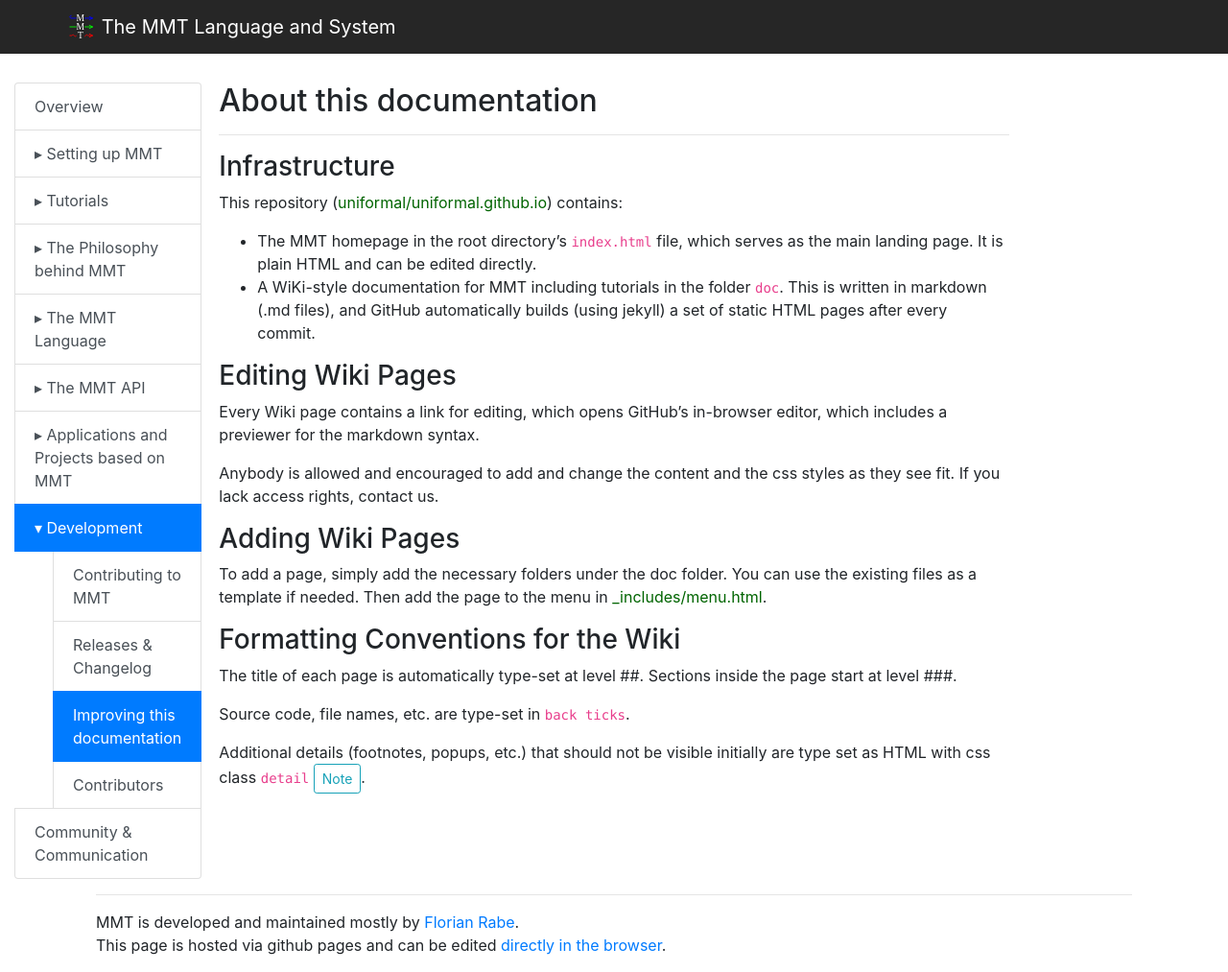
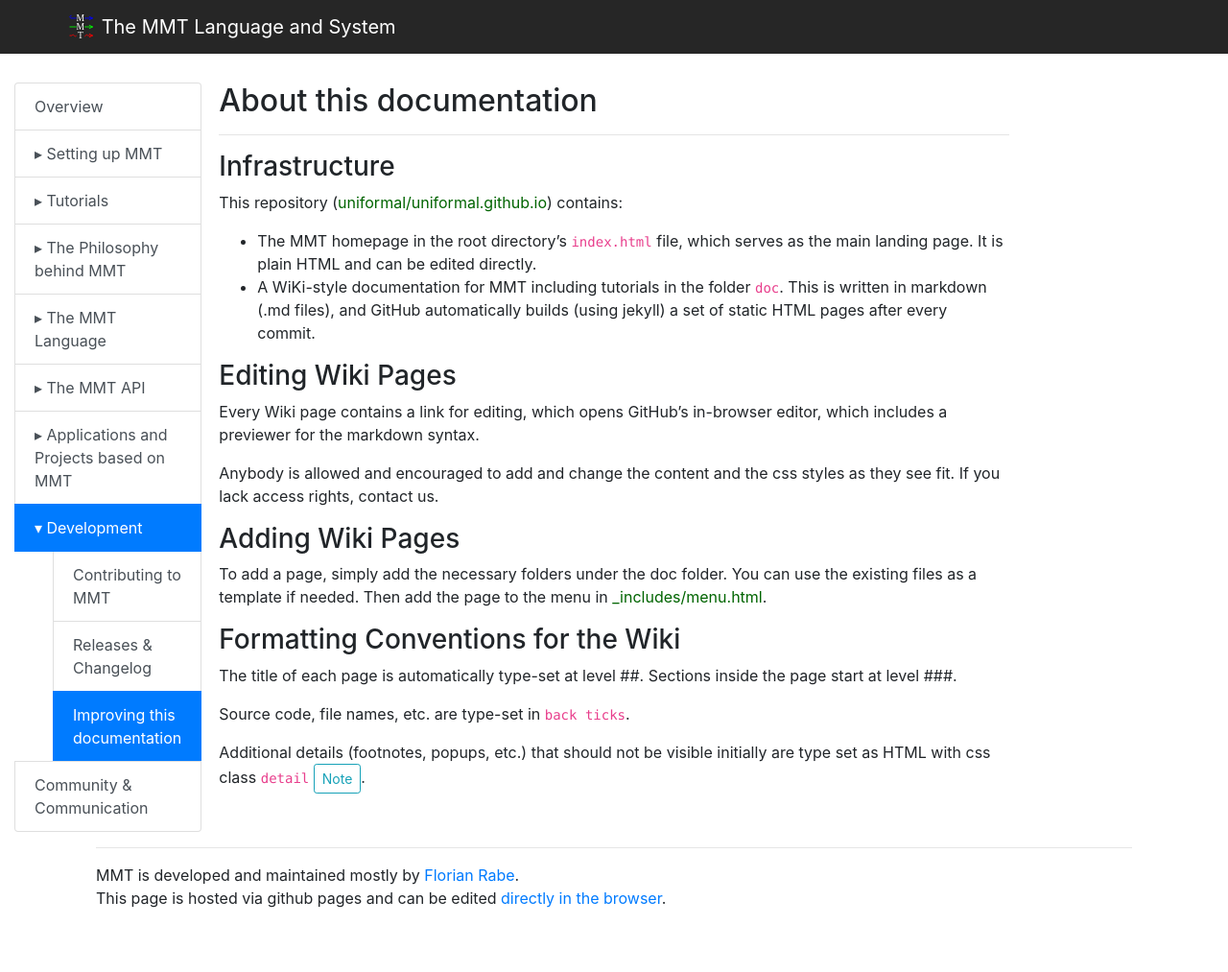
Before and after one commit to UniFormal/uniformal.github.io, a Jekyll site: the page built from doc/development/documentation.md, in a window 1280 px wide. Shown: the whole page at 96% size. Built offline with Jekyll 4.4.1, drawn with Linux system fonts in a browser that asks for light colours; after the commit the page ends 964 px from its top, so only the background shows below that.

Commit message:
Add development to menu

```diff
--- a/_data/menu.yml
+++ b/_data/menu.yml
@@ -139,8 +139,6 @@
       url: '/doc/development/releases.html'
     - title: 'Improving this documentation'
       url: '/doc/development/documentation.html'
-    - title: 'Contributors'
-      url: '/doc/development/contributors.html'
 
 - title: 'Community & Communication'
   url: '/doc/community.html'
--- a/index.html
+++ b/index.html
@@ -14,6 +14,7 @@
       <a class="py-2 d-none d-md-inline-block" href="/doc/applications/">Applications</a>
       <a class="py-2 d-none d-md-inline-block" href="/doc/language/">Language</a>
       <a class="py-2 d-none d-md-inline-block" href="/doc/tutorials/">Tutorials</a>
+      <a class="py-2 d-none d-md-inline-block" href="/doc/development/">Development</a>
       <a class="py-2 d-none d-md-inline-block" href="/doc/community/">Community</a>
     </div>
   </nav>
```
Also changed, not shown: doc/applications/jupyter.md (added).
